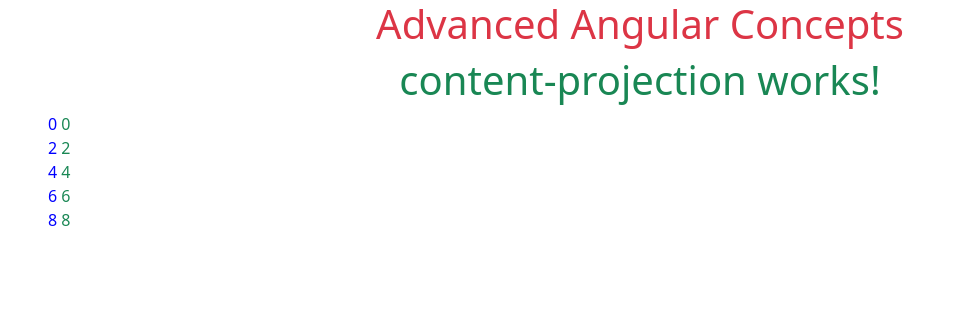
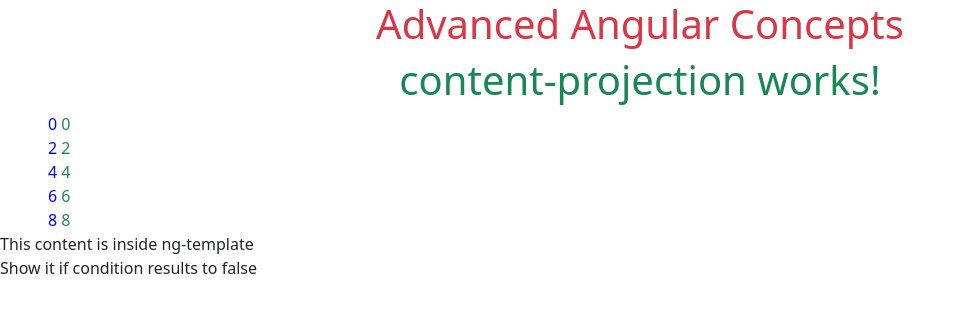
Before and after one commit to khan88012/AdvaceAngularConcepts, an Angular app: page / in a window 1280 px wide. Shown: the top 312 px of the page, without its empty margins (0-965 px from the left). Built offline with nearby package versions, Linux system fonts and the light colour scheme.

Commit message:
ng-template example

```diff
--- a/src/app/content-projection/content-projection.component.html
+++ b/src/app/content-projection/content-projection.component.html
@@ -12,3 +12,23 @@
 <ng-container *ngIf="num % 2 ===0"> {{num}}</ng-container>
 
 </div>
+
+
+
+
+
+
+
+
+
+
+<!-- ng-template can be rendered only with structural directives  -->
+<ng-template [ngIf]="true"> This content is  inside ng-template</ng-template>
+<!-- Pay attention to [ngIf] here this is because angular transforms *ngIf to [ngIf] internally to render structural directive compo -->
+<!-- also we use ng-template when we want to have an else block -->
+
+<div *ngIf="false else elseBlock">If condition is true show this block</div>
+
+<ng-template #elseBlock>
+    <div>Show it if condition results to false</div>
+</ng-template>
```
